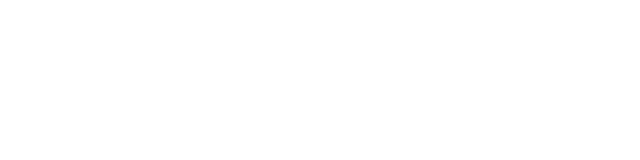
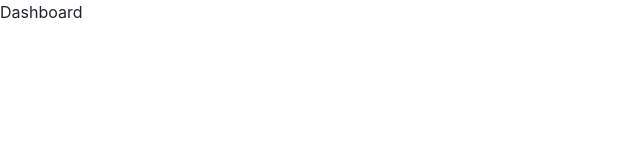
Before and after one commit to Swapdoc11/Lesson-Plan-v2-UI, a React (Create React App) app: page /dashboard in a window 1280 px wide. Before the commit this address had no page. Shown: the top 160 px of the page, without its empty margins (0-640 px from the left). Built offline with nearby package versions, Linux system fonts and the light colour scheme.

Commit message:
useContext API
From Here we use useContext API

```diff
--- a/src/App.js
+++ b/src/App.js
@@ -1,9 +1,10 @@
-import logo from "./logo.svg";
+
 import "./App.css";
 import { BrowserRouter, Route, Routes } from "react-router-dom";
 import Login from "./components/Login";
 import Register from "./components/Register";
 import HomePage from "./pages/HomePage";
+import Dashboard from "./pages/Dashboard";
 
 function App() {
   return (
@@ -12,6 +13,7 @@
         <Route path="/" element={<HomePage />} />
         <Route path="/register" element={<Register />} />
         <Route path="/login" element={<Login />} />
+        <Route path="/dashboard" element={<Dashboard />} />
       </Routes>
     </BrowserRouter>
   );
--- a/src/components/Login.js
+++ b/src/components/Login.js
@@ -1,10 +1,13 @@
 import axios from "axios";
 import React, { useState } from "react";
+import { useNavigate } from "react-router-dom";
+
 const Login = () => {
   const [loginData, setLoginData] = useState({
     email: "",
     password: "",
   });
+  const navigate = useNavigate()
   const handleChange = (e) => {
     setLoginData({ ...loginData, [e.target.name]: e.target.value });
   };
@@ -14,10 +17,13 @@
     await axios
       .post("/auth/login", loginData)
       .then((response) => {
-        console.log(response.data);
+        console.log(response);
+        if(response.status == 200) navigate('/dashboard')
+
+
       })
       .catch((err) => {
-        console.log(err);
+        console.log(err.response.data.message);
       });
   };
   return (
--- /dev/null
+++ b/src/pages/Dashboard.js
@@ -0,0 +1,9 @@
+import React from 'react'
+
+const Dashboard = () => {
+  return (
+    <div>Dashboard</div>
+  )
+}
+
+export default Dashboard
```
Also changed, not shown: stuckandbug.txt.
